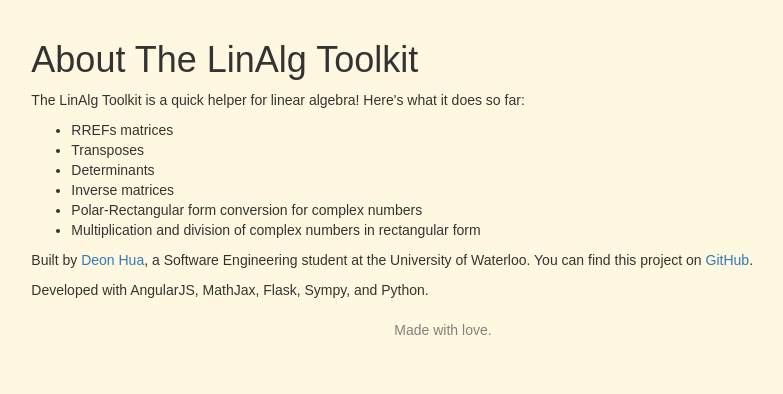
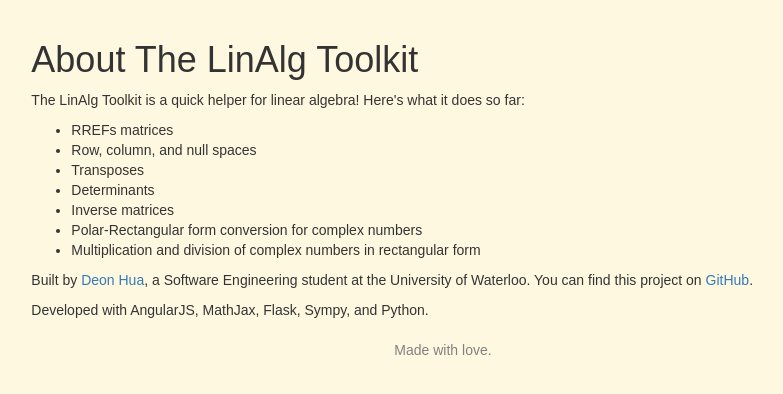
Before and after one commit to Deon/LinAlg, a Flask app: page /about.html in a window 1280 px wide. Shown: the part 50-444 px from the top of the page, without its empty margins (197-980 px from the left). Run offline with Flask 2, Linux system fonts and the light colour scheme; parts of the project's set-up code (start-up, migrations or seed data) failed here and were passed over; some libraries are stand-ins or nearby versions.

Commit message:
Changed "about"

```diff
--- a/templates/about.html
+++ b/templates/about.html
@@ -45,6 +45,7 @@
 			</p>
       <ul>
         <li>RREFs matrices</li>
+        <li>Row, column, and null spaces</li>
         <li>Transposes</li>
         <li>Determinants</li>
         <li>Inverse matrices</li>
```
Also changed, not shown: README.md.
